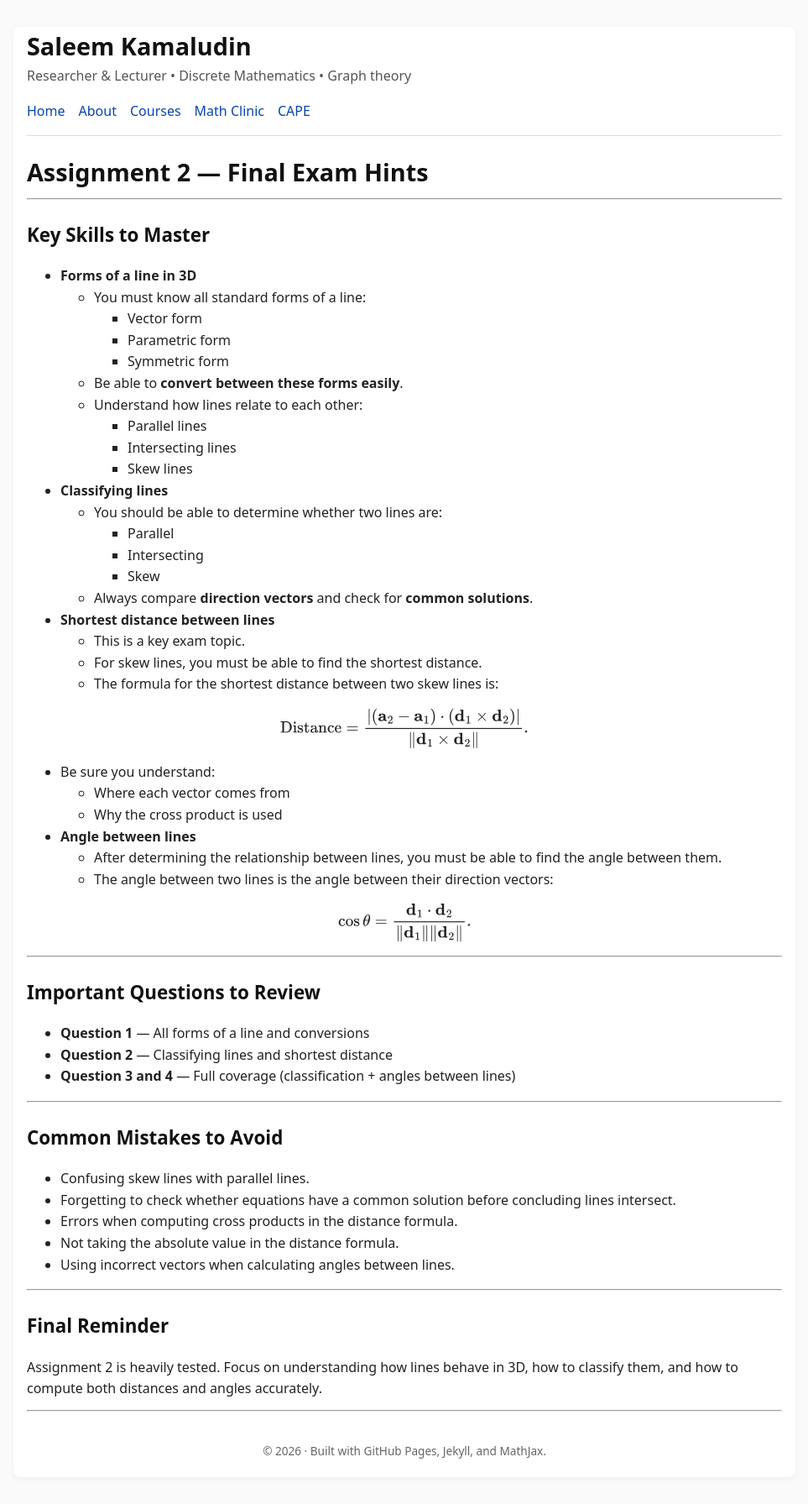
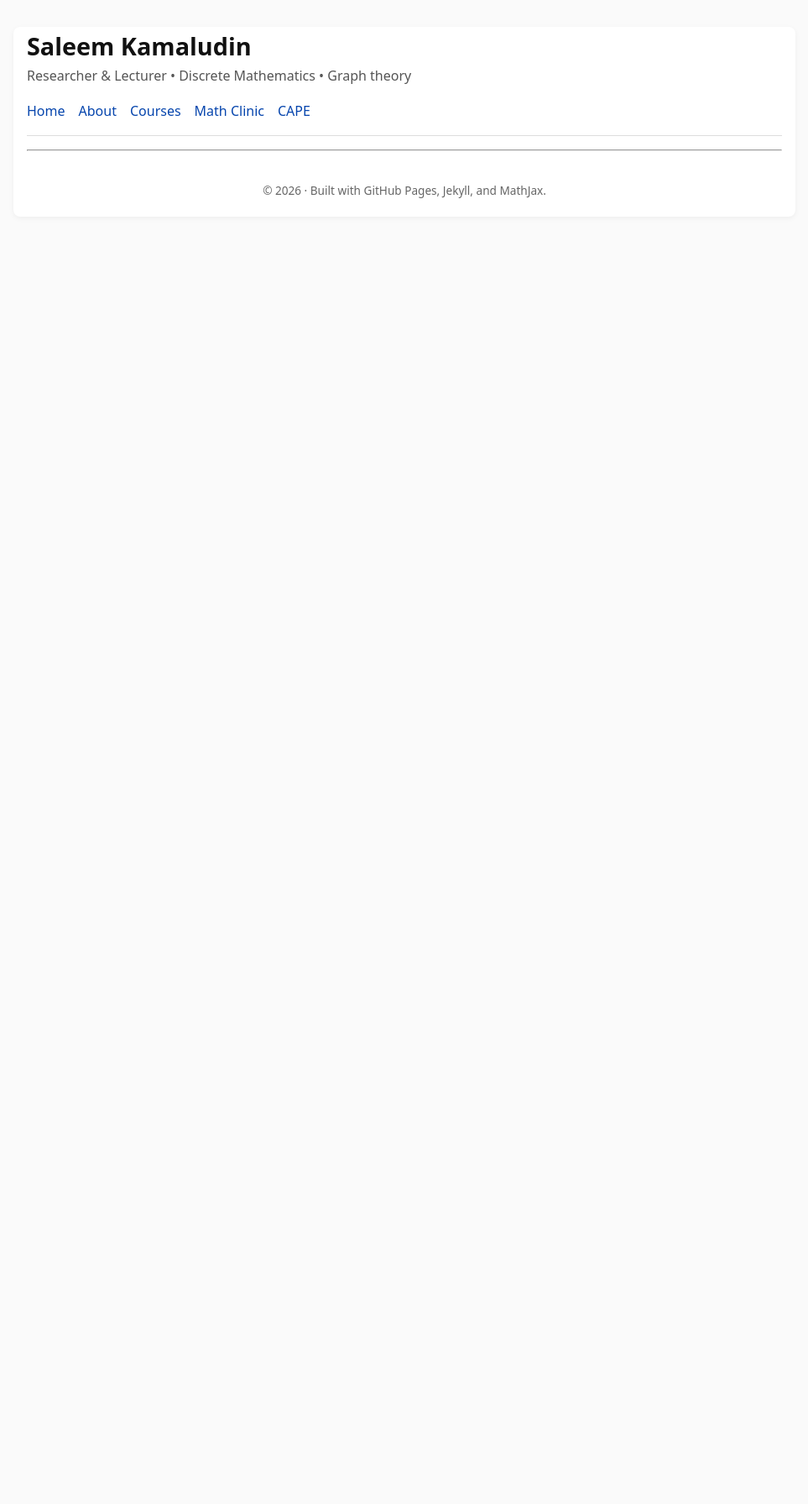
Before and after one commit to SaleemKamaludin/SaleemKamaludin.github.io, a Jekyll site: the page built from courses/intro-linear-geometry/final-exam-hints/assignment-2/index.md, in a window 1280 px wide. Shown: the whole page at 84% size, without its empty margins (158-1121 px from the left). Built offline with Jekyll 4.4.1, drawn with Linux system fonts in a browser that asks for light colours; after the commit the page ends 900 px from its top, so only the background shows below that.

Commit message:
Update index.md

```diff
--- a/courses/intro-linear-geometry/final-exam-hints/assignment-2/index.md
+++ b/courses/intro-linear-geometry/final-exam-hints/assignment-2/index.md
@@ -4,7 +4,7 @@ title: Assignment 2 — Final Exam Hints
 permalink: /courses/intro-linear-geometry/final-exam-hints/assignment-2/
 ---
 
-# Assignment 2 — Final Exam Hints
+<!-- # Assignment 2 — Final Exam Hints
 
 ---
 
@@ -77,4 +77,4 @@ $$
 
 ## Final Reminder
 
-Assignment 2 is heavily tested. Focus on understanding how lines behave in 3D, how to classify them, and how to compute both distances and angles accurately.
+Assignment 2 is heavily tested. Focus on understanding how lines behave in 3D, how to classify them, and how to compute both distances and angles accurately. -->
```
